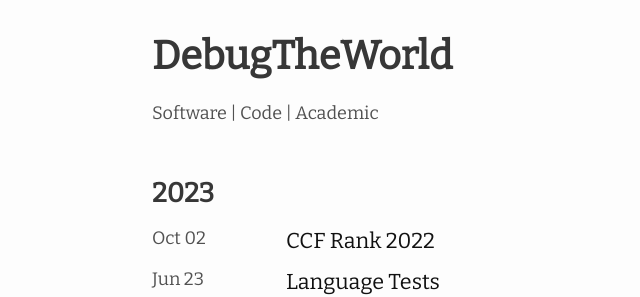
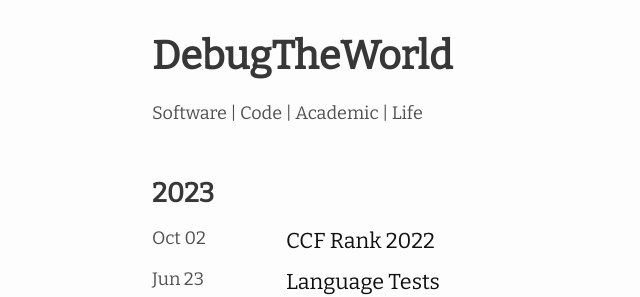
Before and after one commit to Alphasxd/alphasxd.github.io, a Jekyll site: the page built from index.md, in a window 1280 px wide. Shown: the top 297 px of the page, without its empty margins (118-758 px from the left). Built offline with Jekyll 4.4.1, drawn with Linux system fonts in a browser that asks for light colours; nearby versions of some CDN libraries.

Commit message:
Update config.yml

```diff
--- a/_config.yml
+++ b/_config.yml
@@ -1,9 +1,9 @@
 title: DebugTheWorld # The title of the blog
 author: Sheldon # Your name
 email: alphasxd@outlook..com # your email shown in the footer
-url: https://alphasxd.github.io/ # this is your site's root address.
+url: https://blog.alphasxd.me/ # this is your site's root address.
 description: > # this means to ignore newlines until "show_excerpts:"
-  Software | Code | Academic
+  Software | Code | Academic | Life
 favicon: "./favicon.ico" # set the favicon of the site
 show_excerpts: false # set to true to show excerpts on the homepage
 
```
